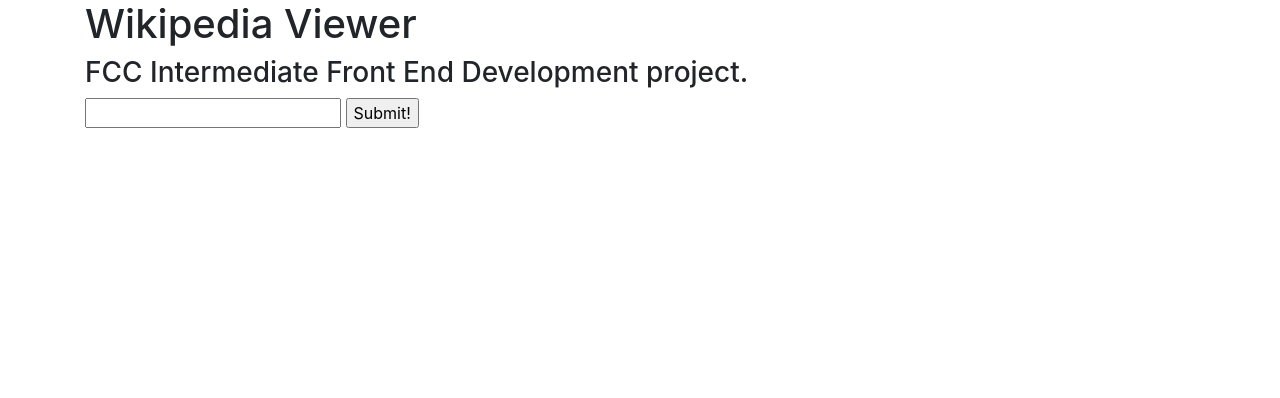
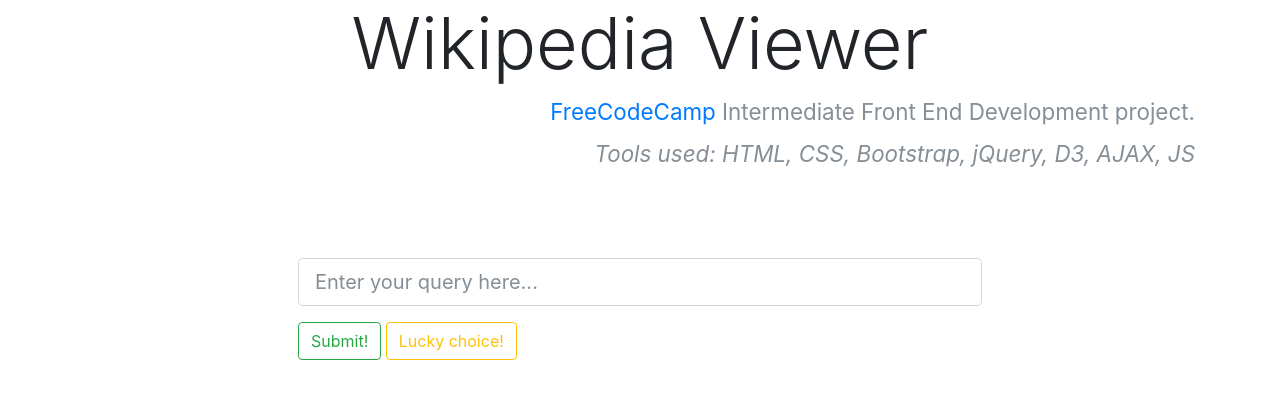
Before and after one commit to Villian79/wiki-viewer, a plain HTML site: page index.html in a window 1280 px wide. Drawn offline with nearby package versions, Linux system fonts and the light colour scheme.

Commit message:
Add bootstrap styling

```diff
--- a/index.html
+++ b/index.html
@@ -9,14 +9,28 @@
     </head>
     <body>
 	<div class="container">
-        <h1>Wikipedia Viewer</h1>
-        <h3>FCC Intermediate Front End Development project.</h3>
-
-        <form>
-            <input id="inputText" type="text">
-            <input id="submitButton" type="submit" value="Submit!">
-        </form>
-
+		<div class="row align-items-center">
+			<div class="col">
+				<h1 class="display-3 text-center">Wikipedia Viewer</h1>
+				<h3 class="text-right">
+					<small class="text-muted">
+						<a href="https://www.freecodecamp.org/challenges/build-a-wikipedia-viewer" target="_blank">FreeCodeCamp</a> Intermediate Front End Development project.
+					</small>
+				</h3>
+				<h3 class="text-right"><small class="text-muted"><em>Tools used: HTML, CSS, Bootstrap, jQuery, D3, AJAX, JS</em></small></h3>
+			</div>
+		</div>
+		<div class="row justify-content-center">
+			<!-- <div class="col text-center"> -->
+				<form>
+					<div class="form-group">
+						<input class="form-control form-control-lg" id="inputText" type="text" placeholder="Enter your query here...">
+					</div>
+					<input class="btn btn-outline-success" id="submitButton" type="submit" value="Submit!">
+					<button class="btn btn-outline-warning">Lucky choice!</button>
+				</form>
+			<!-- </div> -->
+		</div>
         <div id="searchResults">
 
         </div>
--- a/public/main.css
+++ b/public/main.css
@@ -2,3 +2,8 @@
 	font-size: 1.1em;
 	font-weight: bold;
 }
+
+form {
+	margin-top: 10vh;
+	width: 60%;
+}
```
